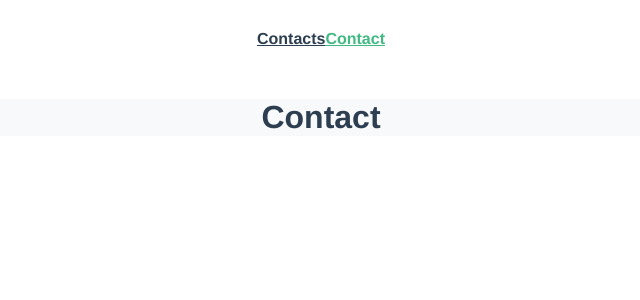
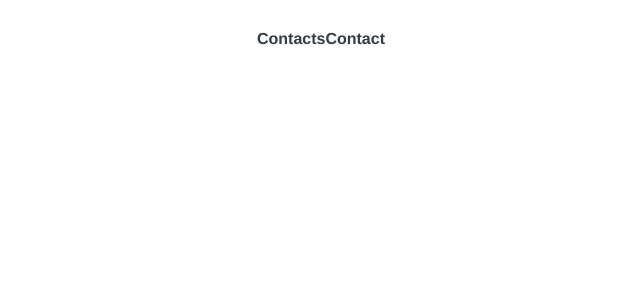
Before and after one commit to Senior-Pomidor/PhoneBook-Vue, a Vue app: page /contact in a window 1280 px wide. Shown: the top 300 px of the page, without its empty margins (319-959 px from the left). Built offline with nearby package versions, Linux system fonts and the light colour scheme.

Commit message:
Added router params (id) for contact router-link

```diff
--- a/public/index.html
+++ b/public/index.html
@@ -18,5 +18,10 @@
     body {
       margin: 0;
     }
+
+    a {
+      text-decoration: none;
+      color: inherit;
+    }
   </style>
 </html>
--- a/src/App.vue
+++ b/src/App.vue
@@ -2,7 +2,7 @@
   <div id="app">
     <div id="nav">
       <router-link to="/">Contacts</router-link>
-      <router-link to="/contact">Contact</router-link>
+      <router-link :to="{name: 'Contact'}">Contact</router-link>
     </div>
 
     <div class="container">
--- a/src/components/ContactCard.vue
+++ b/src/components/ContactCard.vue
@@ -40,10 +40,6 @@
     background-color: #fff;
     box-shadow: 0 3px 6px rgba(0,0,0,0.16), 0 3px 6px rgba(0,0,0,0.23);
     cursor: pointer;
-
-    &:not(:first-child) {
-      margin-top: 5px;
-    }
 
     &:hover {
       box-shadow: 0 14px 28px rgba(0,0,0,0.25), 0 10px 10px rgba(0,0,0,0.22);
--- a/src/router/index.js
+++ b/src/router/index.js
@@ -10,9 +10,10 @@
     component: () => import('@/views/Contacts.vue')
   },
   {
-    path: '/contact',
+    path: '/contact::id',
     name: 'Contact',
-    component: () => import('@/views/Contact.vue')
+    component: () => import('@/views/Contact.vue'),
+    props: true
   }
 ]
 
--- a/src/views/Contact.vue
+++ b/src/views/Contact.vue
@@ -4,8 +4,11 @@
 
 <script>
 export default {
-	props: {
-		info: Object
+	// props: {
+	// 	id: String
+	// },
+	mounted() {
+		console.log(this.$route.params.id)
 	}
 }
 </script>
--- a/src/views/Contacts.vue
+++ b/src/views/Contacts.vue
@@ -6,11 +6,14 @@
       </button>
     </div>
 
-    <!-- <router-link to="/contact" :info="contact"> -->
-      <ContactCard v-for="contact in contacts" :key="contact.id" :info="contact" />
-    <!-- </router-link> -->
-
-
+    <router-link
+      v-for="contact in contacts"
+      :key="contact.id"
+      :to="{name: 'Contact', params: {id: contact.id}}"
+      class="contacts__contact-link"
+    >
+      <ContactCard :info="contact" />
+    </router-link>
 
     <AddContact v-if="isOpenForm" @close="isOpenForm = false"/>
   </section>
@@ -32,7 +35,10 @@
     }
   },
   methods: {
-
+    // setContactId(contactId) {
+    //   console.log('123')
+    //   this.$store.actions.dispatch('setContactId', contactId)
+    // }
   }
 }
 </script>
@@ -41,6 +47,14 @@
   .contacts {
     position: relative;
     padding: 20px 0;
+
+    &__contact-link {
+      display: block;
+
+      &:not(:first-child) {
+        margin-top: 5px;
+      }
+    }
   }
 
   .contacts__action-btns {
```
Also changed, not shown: src/store/contacts.js (+10 -3 lines).
